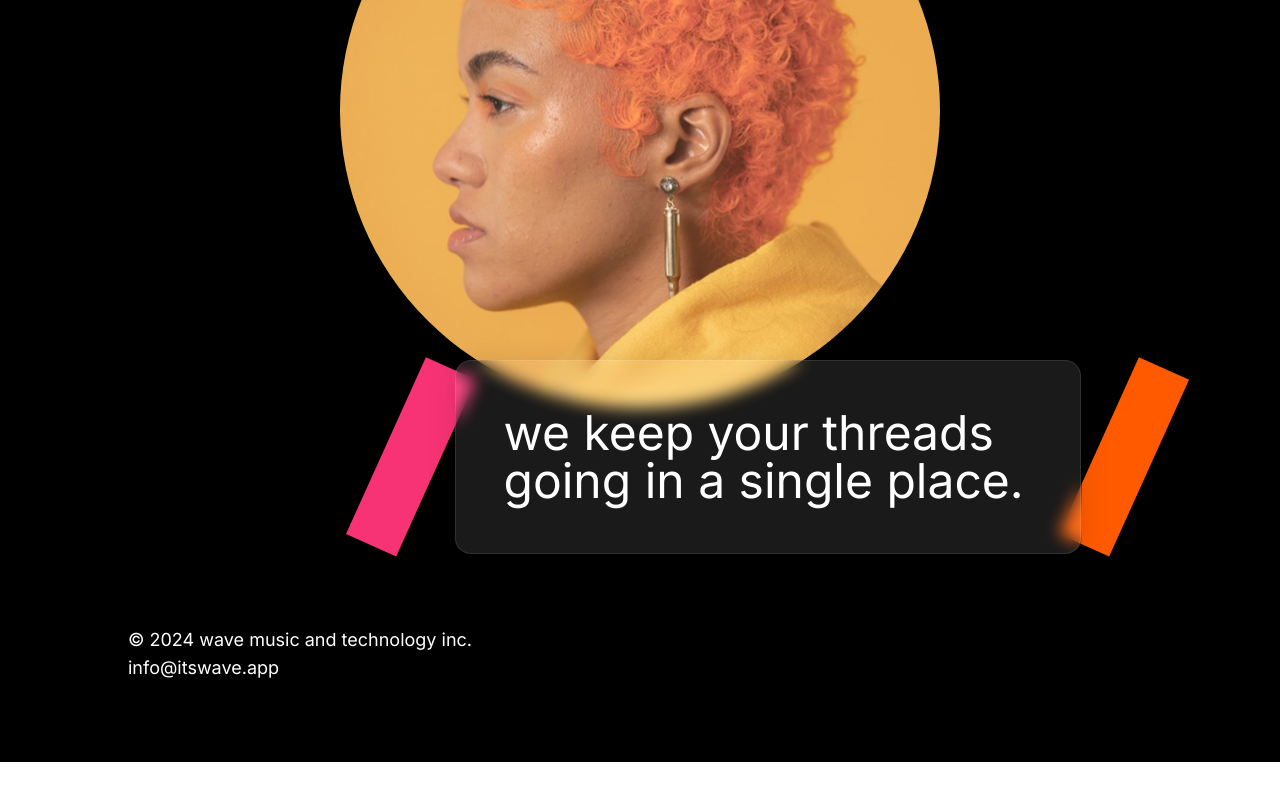
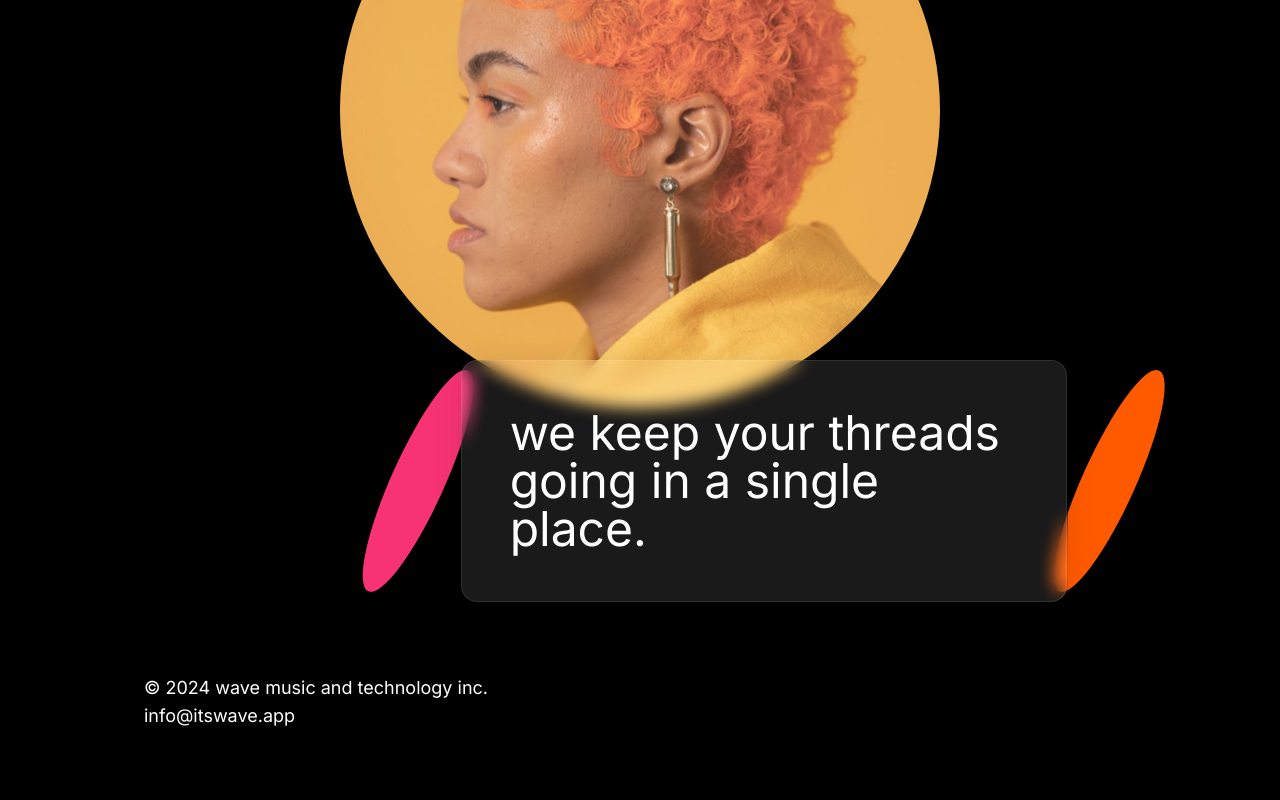
Before and after one commit to ehis/wave-2.0, a Next.js app: page / in a window 1280 px wide. Shown: the part 1921-2721 px from the top of the page. Before the commit the page ends 2683 px from the top, so only its background shows below. Built offline with nearby package versions, Linux system fonts and the light colour scheme.

Commit message:
refactor: symmetry with rotators

```diff
--- a/app/page.tsx
+++ b/app/page.tsx
@@ -4,8 +4,8 @@ import Rotate from "./components/rotate";
 
 export default function Home() {
   return (
-    <main className="bg-black py-20 min-h-screen">
-      <div className="flex flex-col gap-4 max-w-4/5 mx-auto grow">
+    <main className="bg-black min-h-screen">
+      <div className="flex flex-col py-20 px-4 gap-4 w-full md:max-w-4/5 mx-auto grow">
         <div className="flex gap-4 self-start items-center flex-col md:flex-row md:gap-6">
           <Image
             src="/wave.svg"
@@ -48,11 +48,11 @@ export default function Home() {
           className="self-center -mb-16"
         />
         <div className="flex md:flex-row gap-4 self-end w-full md:w-9/12">
-          <Rotate bg="#f73375" height="auto" isSquare />
+          <Rotate bg="#f73375" height="auto" />
           <Glass>
             <Subtitle>we keep your threads going in a single place.</Subtitle>
           </Glass>
-          <Rotate bg="#ff5a00" height="auto" isSquare />
+          <Rotate bg="#ff5a00" height="auto" />
         </div>
         <footer className="self-start text-white mt-12">
           <div className="text-lg mt-2">
```
